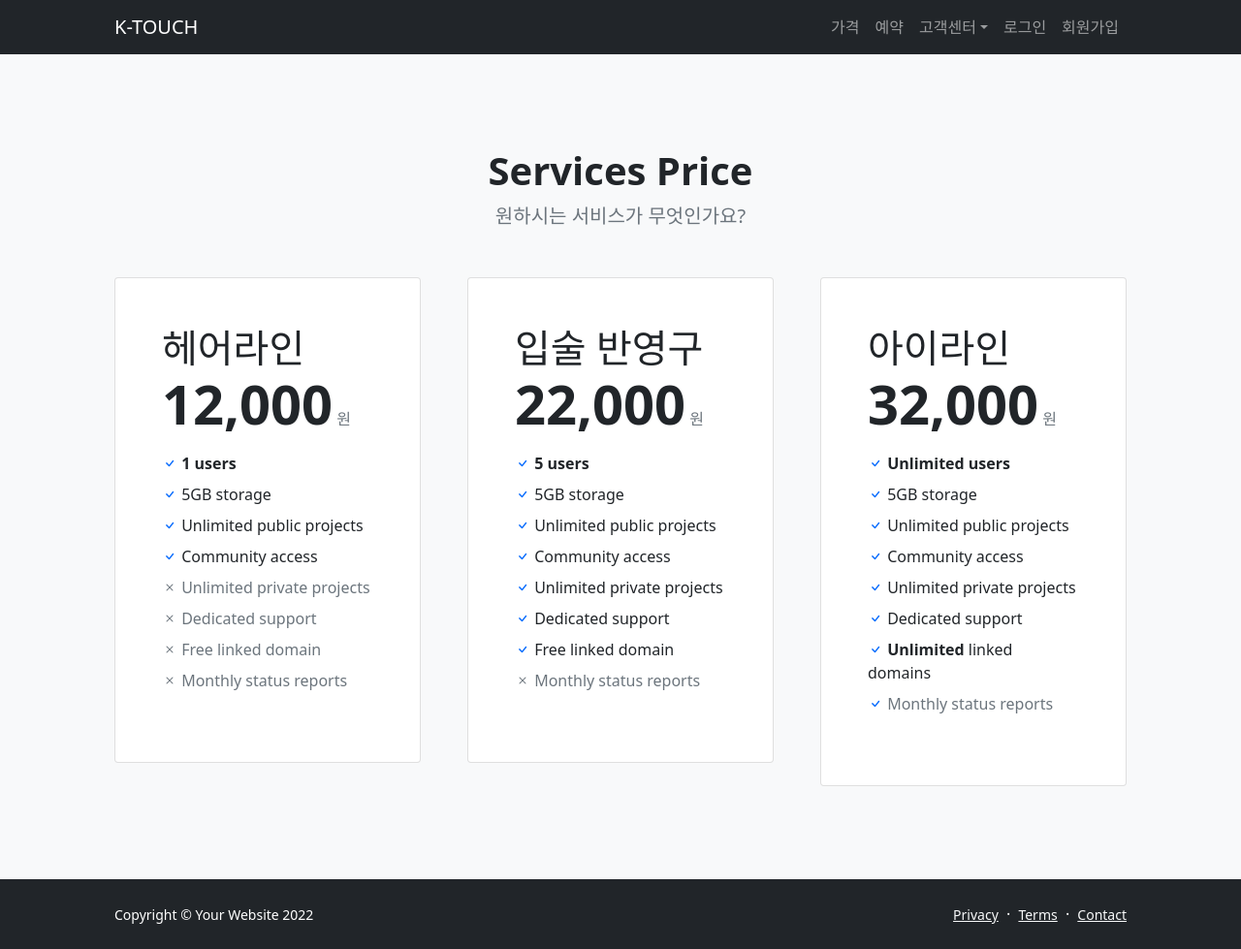
After one commit to R-J-Woo/K-TOUCH, a Django app: page /price/ in a window 1280 px wide. The commit adds this page. Shown: the whole page at 97% size. Run offline with Django 4.2, Linux system fonts and the light colour scheme; some libraries are stand-ins or nearby versions.

Commit message:
가격 template/view 완료

```diff
--- a/ktouch/ktouch/urls.py
+++ b/ktouch/ktouch/urls.py
@@ -15,7 +15,7 @@ Including another URLconf
 """
 from django.contrib import admin
 from django.urls import path
-from user.views import home, RegisterView, LoginView, logout
+from user.views import home, RegisterView, LoginView, logout, pricing
 from question.views import QuestionList, QuestionCreate, QuestionDetail, faq
 from answer.views import AnswerCreate
 
@@ -25,6 +25,7 @@ urlpatterns = [
     path('register/', RegisterView.as_view()),
     path('login/', LoginView.as_view()),
     path('logout/', logout),
+    path('price/', pricing),
     path('question/', QuestionList.as_view()),
     path('question/create/', QuestionCreate.as_view()),
     path('question/<int:pk>/', QuestionDetail.as_view()),
--- a/ktouch/user/templates/base.html
+++ b/ktouch/user/templates/base.html
@@ -27,9 +27,7 @@
                         class="navbar-toggler-icon"></span></button>
                 <div class="collapse navbar-collapse" id="navbarSupportedContent">
                     <ul class="navbar-nav ms-auto mb-2 mb-lg-0">
-                        <li class="nav-item"><a class="nav-link" href="/">Home</a></li>
-                        <li class="nav-item"><a class="nav-link" href="about.html">About</a></li>
-                        <li class="nav-item"><a class="nav-link" href="contact.html">Contact</a></li>
+                        <li class="nav-item"><a class="nav-link" href="/price/">가격</a></li>
                         <li class="nav-item"><a class="nav-link" href="pricing.html">예약</a></li>
                         <li class="nav-item dropdown">
                             <a class="nav-link dropdown-toggle" id="navbarDropdownBlog" href="#" role="button"
--- /dev/null
+++ b/ktouch/user/templates/pricing.html
@@ -0,0 +1,152 @@
+{% extends "base.html" %}
+{% block contents %}
+<section class="bg-light py-5">
+    <div class="container px-5 my-5">
+        <div class="text-center mb-5">
+            <h1 class="fw-bolder">Services Price</h1>
+            <p class="lead fw-normal text-muted mb-0">원하시는 서비스가 무엇인가요?</p>
+        </div>
+        <div class="row gx-5 justify-content-center">
+            <!-- Pricing card free-->
+            <div class="col-lg-6 col-xl-4">
+                <div class="card mb-5 mb-xl-0">
+                    <div class="card-body p-5">
+                        <div class="mb-3">
+                            <div class="display-6">헤어라인</div>
+                            <span class="display-4 fw-bold">12,000</span>
+                            <span class="text-muted">원</span>
+                        </div>
+                        <ul class="list-unstyled mb-4">
+                            <li class="mb-2">
+                                <i class="bi bi-check text-primary"></i>
+                                <strong>1 users</strong>
+                            </li>
+                            <li class="mb-2">
+                                <i class="bi bi-check text-primary"></i>
+                                5GB storage
+                            </li>
+                            <li class="mb-2">
+                                <i class="bi bi-check text-primary"></i>
+                                Unlimited public projects
+                            </li>
+                            <li class="mb-2">
+                                <i class="bi bi-check text-primary"></i>
+                                Community access
+                            </li>
+                            <li class="mb-2 text-muted">
+                                <i class="bi bi-x"></i>
+                                Unlimited private projects
+                            </li>
+                            <li class="mb-2 text-muted">
+                                <i class="bi bi-x"></i>
+                                Dedicated support
+                            </li>
+                            <li class="mb-2 text-muted">
+                                <i class="bi bi-x"></i>
+                                Free linked domain
+                            </li>
+                            <li class="text-muted">
+                                <i class="bi bi-x"></i>
+                                Monthly status reports
+                            </li>
+                        </ul>
+                    </div>
+                </div>
+            </div>
+            <!-- Pricing card pro-->
+            <div class="col-lg-6 col-xl-4">
+                <div class="card mb-5 mb-xl-0">
+                    <div class="card-body p-5">
+                        <div class="mb-3">
+                            <div class="display-6">입술 반영구</div>
+                            <span class="display-4 fw-bold">22,000</span>
+                            <span class="text-muted">원</span>
+                        </div>
+                        <ul class="list-unstyled mb-4">
+                            <li class="mb-2">
+                                <i class="bi bi-check text-primary"></i>
+                                <strong>5 users</strong>
+                            </li>
+                            <li class="mb-2">
+                                <i class="bi bi-check text-primary"></i>
+                                5GB storage
+                            </li>
+                            <li class="mb-2">
+                                <i class="bi bi-check text-primary"></i>
+                                Unlimited public projects
+                            </li>
+                            <li class="mb-2">
+                                <i class="bi bi-check text-primary"></i>
+                                Community access
+                            </li>
+                            <li class="mb-2">
+                                <i class="bi bi-check text-primary"></i>
+                                Unlimited private projects
+                            </li>
+                            <li class="mb-2">
+                                <i class="bi bi-check text-primary"></i>
+                                Dedicated support
+                            </li>
+                            <li class="mb-2">
+                                <i class="bi bi-check text-primary"></i>
+                                Free linked domain
+                            </li>
+                            <li class="text-muted">
+                                <i class="bi bi-x"></i>
+                                Monthly status reports
+                            </li>
+                        </ul>
+                    </div>
+                </div>
+            </div>
+            <!-- Pricing card enterprise-->
+            <div class="col-lg-6 col-xl-4">
+                <div class="card">
+                    <div class="card-body p-5">
+                        <div class="mb-3">
+                            <div class="display-6">아이라인</div>
+                            <span class="display-4 fw-bold">32,000</span>
+                            <span class="text-muted">원</span>
+                        </div>
+                        <ul class="list-unstyled mb-4">
+                            <li class="mb-2">
+                                <i class="bi bi-check text-primary"></i>
+                                <strong>Unlimited users</strong>
+                            </li>
+                            <li class="mb-2">
+                                <i class="bi bi-check text-primary"></i>
+                                5GB storage
+                            </li>
+                            <li class="mb-2">
+                                <i class="bi bi-check text-primary"></i>
+                                Unlimited public projects
+                            </li>
+                            <li class="mb-2">
+                                <i class="bi bi-check text-primary"></i>
+                                Community access
+                            </li>
+                            <li class="mb-2">
+                                <i class="bi bi-check text-primary"></i>
+                                Unlimited private projects
+                            </li>
+                            <li class="mb-2">
+                                <i class="bi bi-check text-primary"></i>
+                                Dedicated support
+                            </li>
+                            <li class="mb-2">
+                                <i class="bi bi-check text-primary"></i>
+                                <strong>Unlimited</strong>
+                                linked domains
+                            </li>
+                            <li class="text-muted">
+                                <i class="bi bi-check text-primary"></i>
+                                Monthly status reports
+                            </li>
+                        </ul>
+                    </div>
+                </div>
+            </div>
+        </div>
+    </div>
+</section>
+{% endblock %}
--- a/ktouch/user/views.py
+++ b/ktouch/user/views.py
@@ -30,3 +30,7 @@ def logout(request):
         del(request.session['uid'])
 
     return redirect('/')
+
+
+def pricing(request):  # 가격
+    return render(request, 'pricing.html')
```
